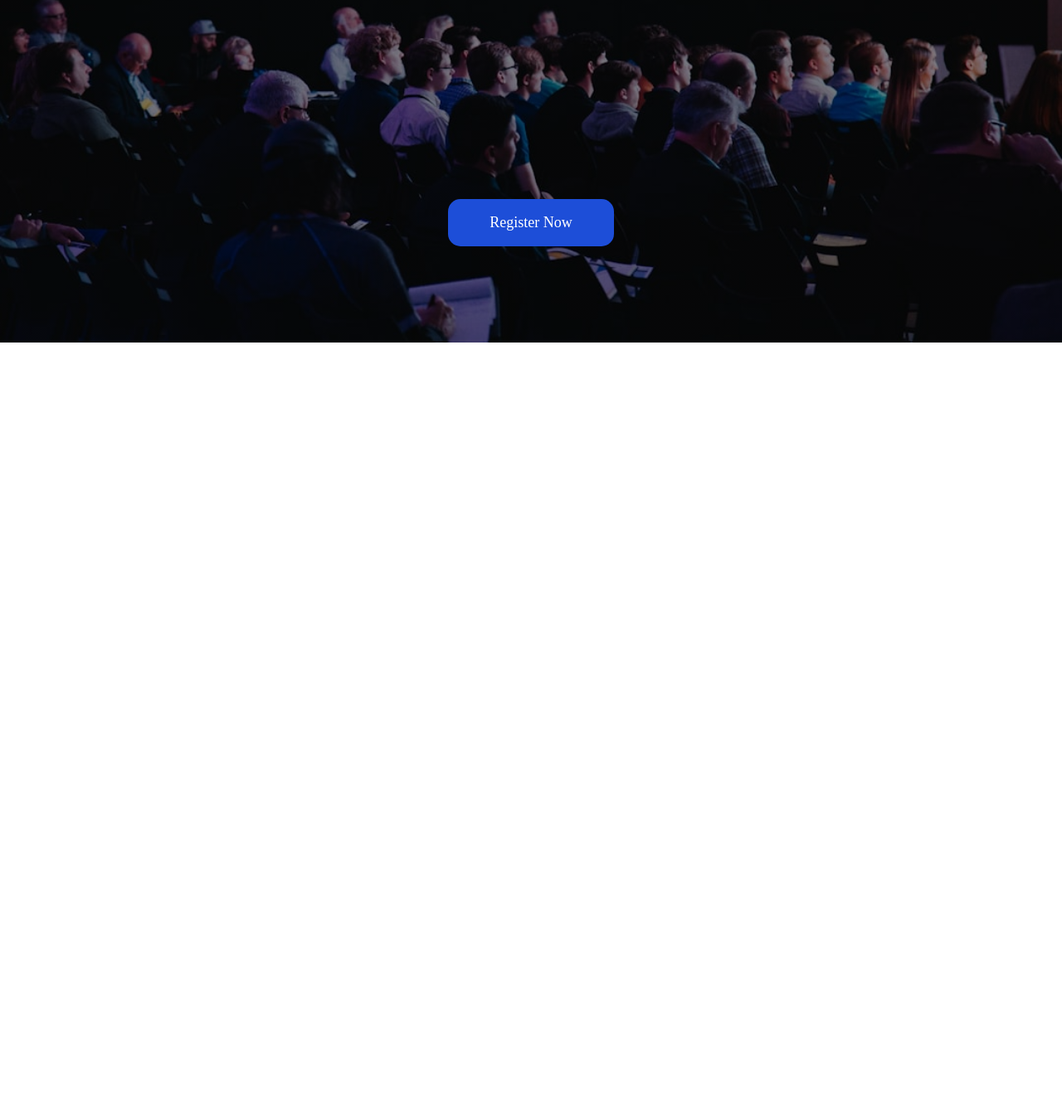
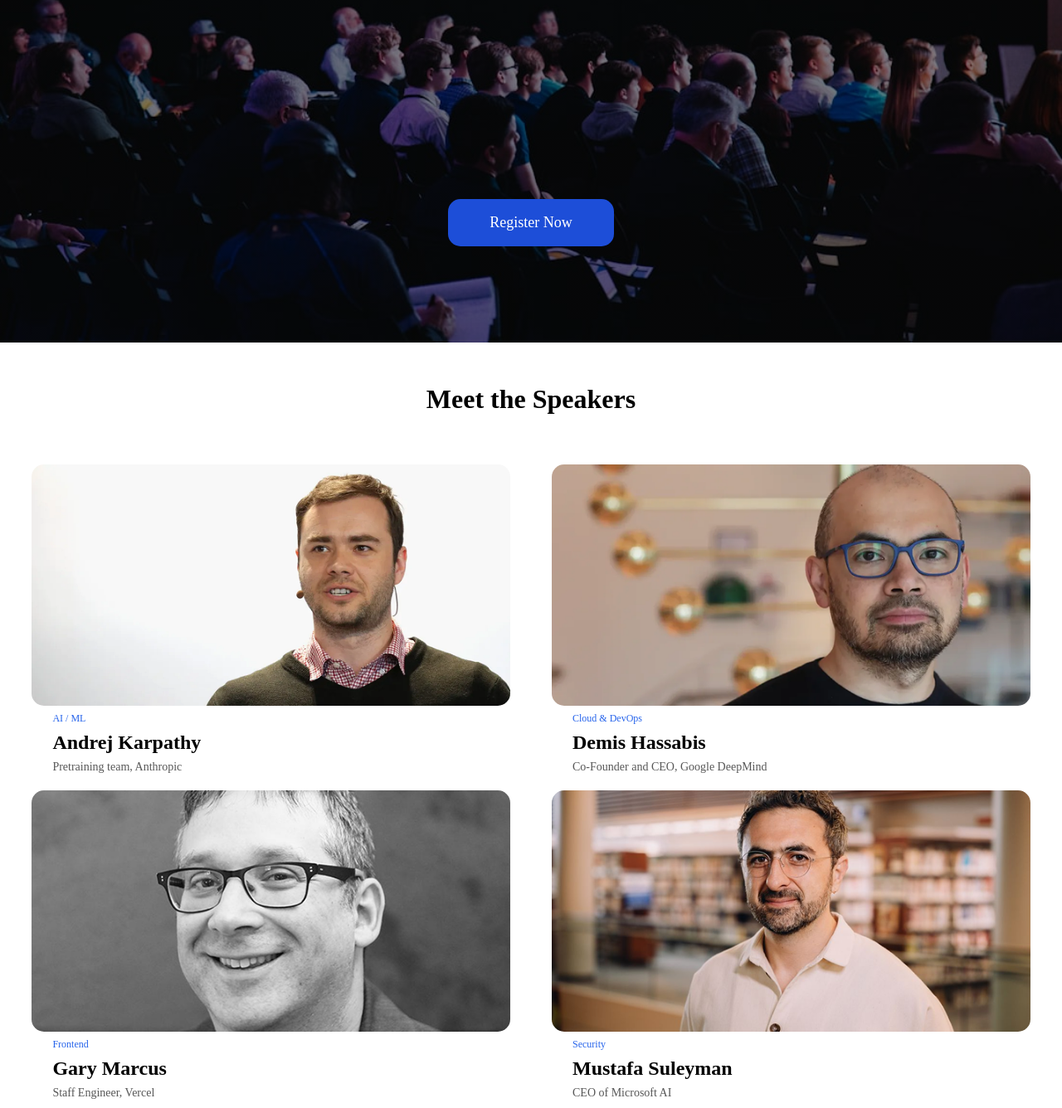
Before and after one commit to Hasan01871/ASSIGNMENT-001, a plain HTML site: page index.html in a window 1280 px wide. Shown: the part 393-1729 px from the top of the page at 83% size. Before the commit the page ends 806 px from the top, so only its background shows below. Drawn offline with Linux system fonts and the light colour scheme.

Commit message:
Meet the Speakers cod add

```diff
--- a/index.html
+++ b/index.html
@@ -41,6 +41,58 @@
         <a href="" class="btn">Register Now</a>
       </div>
     </header>
+    <!-- card Speakers-->
 
+    <main>
+      <div class="card-Speakers">
+        <h1>Meet the Speakers</h1>
+      </div>
+
+<section class="speakers-card">
+      <!--left side-->
+
+          <div class="left-side">
+          <img src="./assets/andrej.png" alt="" />
+
+          <p class="ai">AI / ML</p>
+        <h2>Andrej Karpathy</h2>
+        <p class="team">Pretraining team, Anthropic</p>
+      </div>
+
+<!-- right side-->
+ <div class="left-side">
+          <img src="./assets/demis.png" alt="" />
+
+          <p class="ai">Cloud & DevOps</p>
+        <h2>Demis Hassabis</h2>
+        <p class="team">Co-Founder and CEO, Google DeepMind</p>
+      </div>
+    </section>
+
+<section class="speakers-card">
+      <!--left side-->
+
+          <div class="left-side">
+          <img src="./assets/gary.png" alt="" />
+
+          <p class="ai">Frontend</p>
+        <h2>Gary Marcus</h2>
+        <p class="team">Staff Engineer, Vercel</p>
+      </div>
+
+<!-- right side-->
+ <div class="left-side">
+          <img src="./assets/mustafa.png" alt="" />
+
+          <p class="ai">Security</p>
+        <h2>Mustafa Suleyman</h2>
+        <p class="team">CEO of Microsoft AI</p>
+      </div>
+    </section>
+
+
+
+      </main>
+    </section>
   </body>
 </html>
--- a/style.css
+++ b/style.css
@@ -2,9 +2,7 @@
   margin: 0;
   padding: 0;
 }
-section {
-  padding: 70px 7%;
-}
+
 nav{
   display: flex;
   justify-content: space-between;
@@ -77,8 +75,39 @@ white-space: nowrap;
   width: max-content;
   margin: 40px auto 0px;
 }
-.card-Speakers h1 {
+/*card*/
+
+.card-Speakers h1{
   justify-content: space-between;
   text-align: center;
+  padding: 50px 0;
 
 }
+.speakers-card{
+  display: grid;
+  grid-template-columns: repeat(2, 1fr);
+  gap: 50px;
+  padding: 10px 3%;
+}
+.speakers-card .left-side img{
+  width: 100%;
+  border-radius: 15px;
+}
+.speakers-card .ai{
+  color: #2563EB;
+  font-size: 12px;
+
+}
+.speakers-card .team{
+  color: #575757;
+  font-size: 14px;
+}
+.left-side{
+  display: grid;
+  gap: 8px;
+  white-space: nowrap;
+}
+.left-side h2, .ai, .team{
+  margin: 0;
+  padding-left: 25px;
+}
```
Lines whose indentation alone changed are shown as unchanged.
